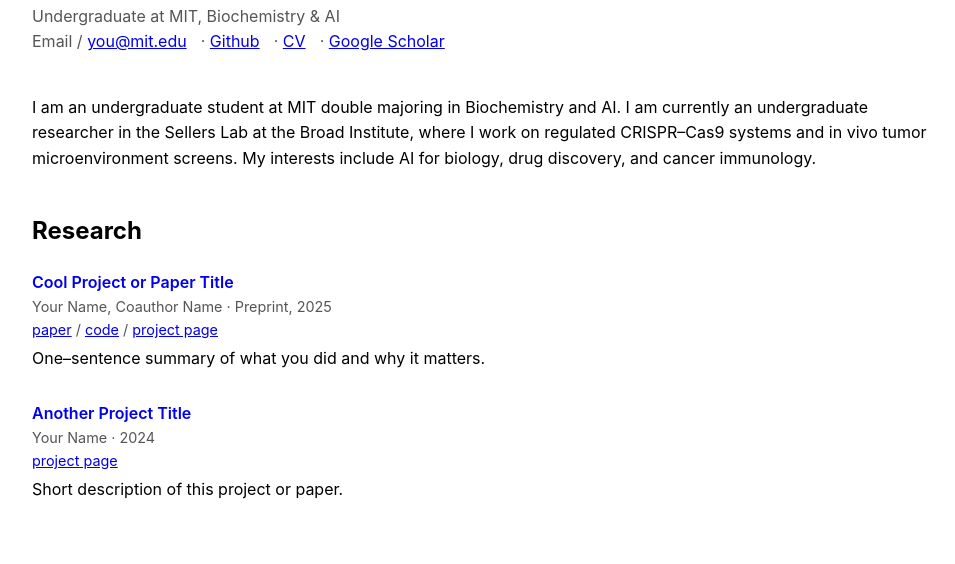
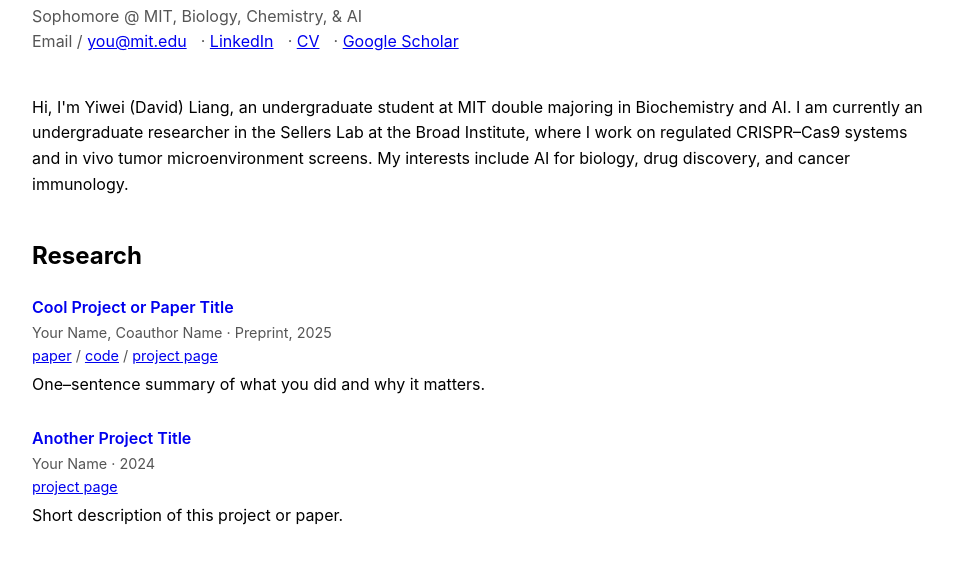
Before and after one commit to ywliang1/ywliang1.github.io, a plain HTML site: page index.html in a window 1280 px wide. Shown: the part 94-658 px from the top of the page, without its empty margins (158-1113 px from the left). Drawn offline with Linux system fonts and the light colour scheme.

Commit message:
Update personal information in index.html

```diff
--- a/index.html
+++ b/index.html
@@ -47,10 +47,10 @@
   <!-- Header -->
   <h1>Yiwei (David) Liang</h1>
   <div class="subtitle">
-    Undergraduate at MIT, Biochemistry & AI<br />
+    Sophomore @ MIT, Biology, Chemistry, & AI<br />
     Email /
-    <a href="mailto:you@mit.edu">you@mit.edu</a> ·
-    <a href="https://github.com/yourusername">Github</a> ·
+    <a href="mailto:liangyw@mit.edu">you@mit.edu</a> ·
+    <a href="https://www.linkedin.com/in/yiwei-liang-9989551bb/">LinkedIn</a> ·
     <a href="files/CV.pdf">CV</a> ·
     <a href="https://scholar.google.com/">Google Scholar</a>
   </div>
@@ -58,7 +58,7 @@
   <!-- About / intro -->
   <div class="section">
     <p>
-      I am an undergraduate student at MIT double majoring in Biochemistry and AI.
+      Hi, I'm Yiwei (David) Liang, an undergraduate student at MIT double majoring in Biochemistry and AI.
       I am currently an undergraduate researcher in the Sellers Lab at the Broad
       Institute, where I work on regulated CRISPR–Cas9 systems and in vivo tumor
       microenvironment screens. My interests include AI for biology, drug
```
